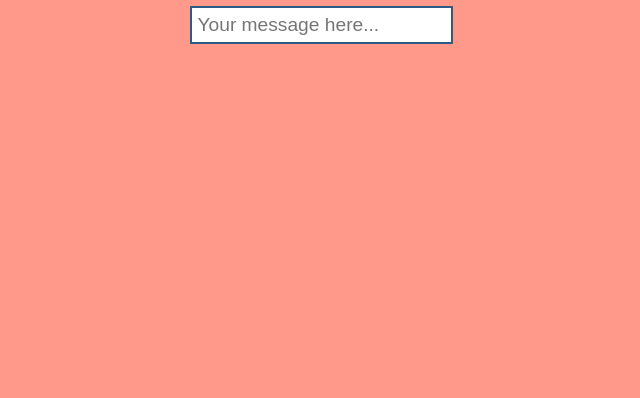
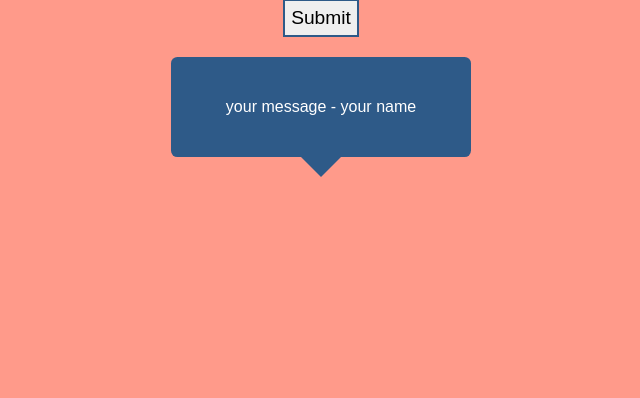
Before and after one commit to SheCodesAus/she-codes-js-exercises-monelle, a plain HTML site: page simple-message-starter/index.html in a window 1280 px wide. Shown: the part 418-816 px from the top of the page, without its empty margins (319-959 px from the left). Drawn offline with Linux system fonts and the light colour scheme.

Commit message:
JS exercises - completed

```diff
--- a/playground-starter/script.js
+++ b/playground-starter/script.js
@@ -1 +1,6 @@
 console.log("Hello, world!");
+
+function showName() {
+    let username = document.getElementById("name-text").value;
+    console.log(username);
+}
--- a/simple-message-starter/index.html
+++ b/simple-message-starter/index.html
@@ -12,14 +12,15 @@
     </head>
 
     <body>
+
         <h1>Simple Message</h1>
+
         <div id="message-input">
-            <input
-                id="message-text"
-                type="text"
-                placeholder="Your message here..."
-            />
+            <input id="message-text" type="text" placeholder="Write your message here..." />
+            <input id="name-text" type="text" placeholder="... and your name here" />
+            <input type="button" value="Submit" onclick="showMessage()" />
         </div>
         <div id="output"></div>
+        <script src="script.js"></script>
     </body>
 </html>
--- a/simple-message-starter/script.js
+++ b/simple-message-starter/script.js
@@ -0,0 +1,21 @@
+window.onload = function () {
+    let speechBubbleElement = document.createElement("div");
+    speechBubbleElement.classList.add("speech-bubble");
+
+    let messageBox = document.createElement("p");
+    messageBox.innerText = "your message - your name";
+    messageBox.id = "message-box";
+    speechBubbleElement.appendChild(messageBox);
+
+    let outputElement = document.getElementById("output");
+    outputElement.appendChild(speechBubbleElement);
+    // console.log("page has now loaded");
+};
+
+function showMessage() {
+    let message = document.getElementById("message-text").value;
+    let name = document.getElementById("name-text").value;
+    let messageBox = document.getElementById("message-box");
+    messageBox.innerText = message + " " + name;
+    // console.log(message);
+}
```
Also changed, not shown: counter-starter/index.html (+8 -1 lines), counter-starter/script.js (+17 -0 lines).
